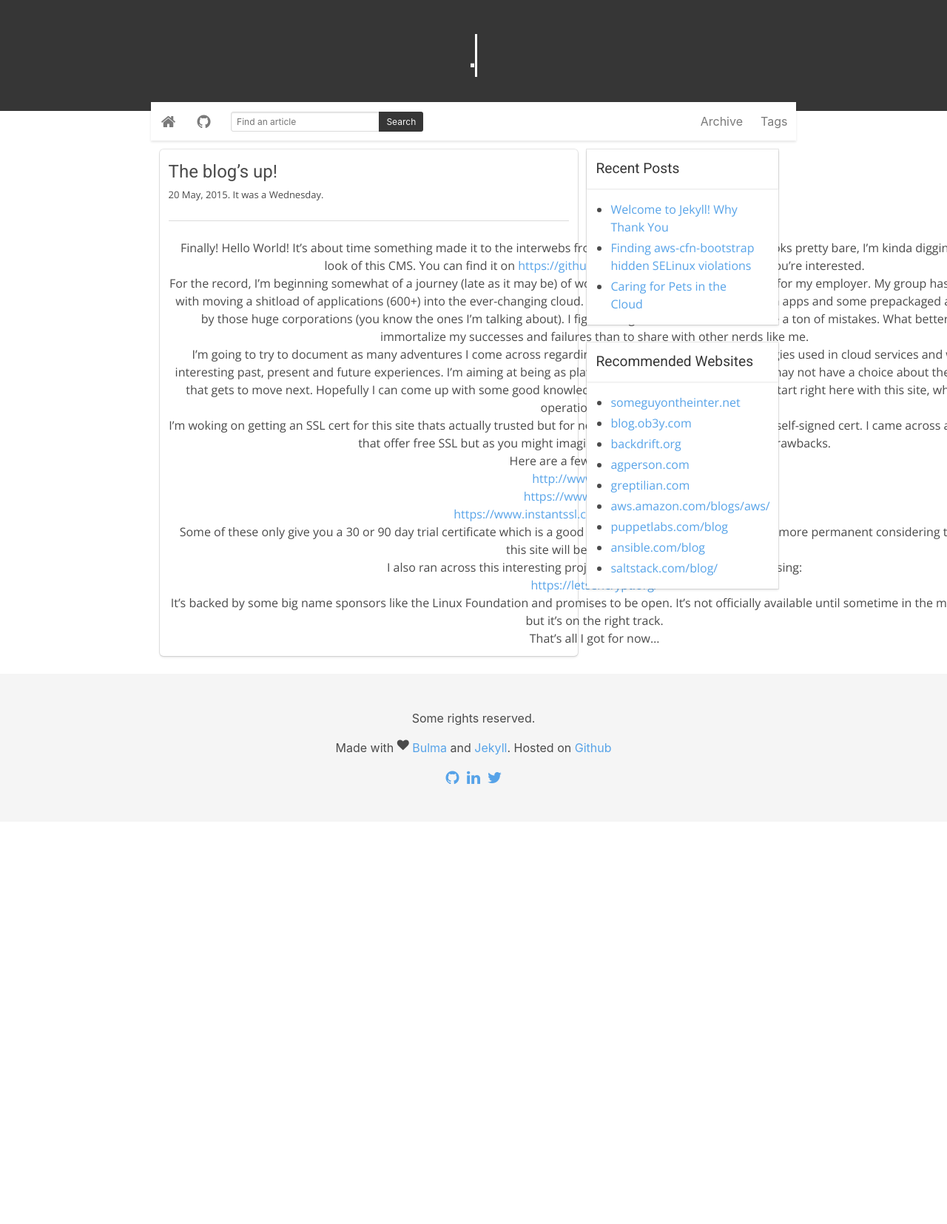
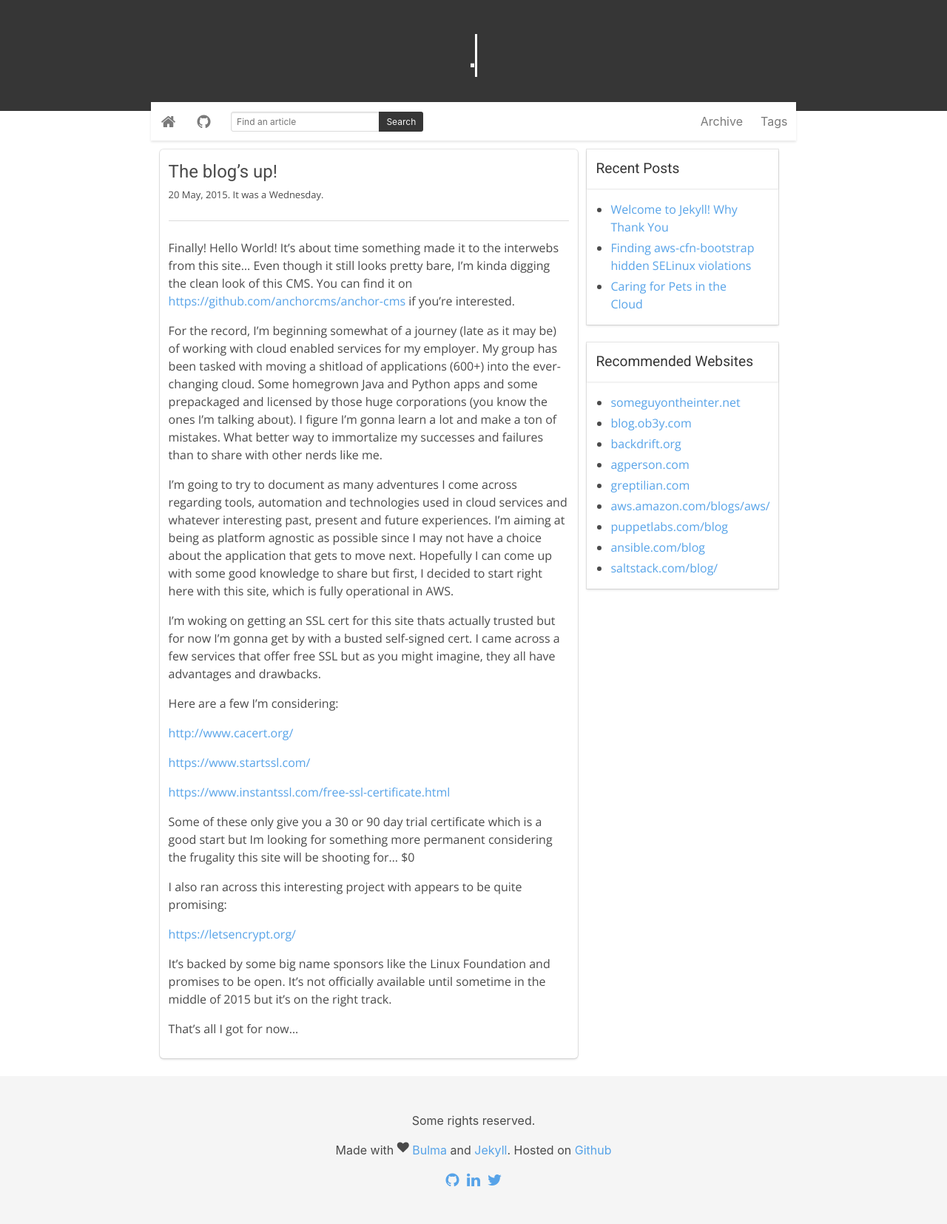
Before and after one commit to robruma/robruma.github.io, a Jekyll site: the page built from _posts/2015-05-20-the-blogs-up.md, in a window 1280 px wide. Shown: the whole page at 74% size. Built offline with Jekyll 4.4.1, drawn with Linux system fonts in a browser that asks for light colours; comment, search, counter and statistics services are not loaded; before the commit the page ends 1111 px from its top, so only the background shows below that.

Commit message:
Fix first post formatting

```diff
--- a/_posts/2015-05-20-the-blogs-up.md
+++ b/_posts/2015-05-20-the-blogs-up.md
@@ -9,56 +9,28 @@ permalink: /2015/05/20/the-blogs-up/
 categories:
   - newb
 ---
-<div class="container post-content">
-  <p>
-    Finally! Hello World! It&#8217;s about time something made it to the interwebs from this site&#8230; Even though it still looks pretty bare, I&#8217;m kinda digging the clean look of this CMS. You can find it on <a href="https://github.com/anchorcms/anchor-cms">https://github.com/anchorcms/anchor-cms</a> if you&#8217;re interested.
-  </p>
+Finally! Hello World! It&#8217;s about time something made it to the interwebs from this site&#8230; Even though it still looks pretty bare, I&#8217;m kinda digging the clean look of this CMS. You can find it on <a href="https://github.com/anchorcms/anchor-cms">https://github.com/anchorcms/anchor-cms</a> if you&#8217;re interested.
 
-  <p>
-    For the record, I&#8217;m beginning somewhat of a journey (late as it may be) of working with cloud enabled services for my employer. My group has been tasked with moving a shitload of applications (600+) into the ever-changing cloud. Some homegrown Java and Python apps and some prepackaged and licensed by those huge corporations (you know the ones I&#8217;m talking about). I figure I&#8217;m gonna learn a lot and make a ton of mistakes. What better way to immortalize my successes and failures than to share with other nerds like me.
-  </p>
+For the record, I&#8217;m beginning somewhat of a journey (late as it may be) of working with cloud enabled services for my employer. My group has been tasked with moving a shitload of applications (600+) into the ever-changing cloud. Some homegrown Java and Python apps and some prepackaged and licensed by those huge corporations (you know the ones I&#8217;m talking about). I figure I&#8217;m gonna learn a lot and make a ton of mistakes. What better way to immortalize my successes and failures than to share with other nerds like me.
 
-  <p>
-    I&#8217;m going to try to document as many adventures I come across regarding tools, automation and technologies used in cloud services and whatever interesting past, present and future experiences. I&#8217;m aiming at being as platform agnostic as possible since I may not have a choice about the application that gets to move next. Hopefully I can come up with some good knowledge to share but first, I decided to start right here with this site, which is fully operational in AWS.
-  </p>
+I&#8217;m going to try to document as many adventures I come across regarding tools, automation and technologies used in cloud services and whatever interesting past, present and future experiences. I&#8217;m aiming at being as platform agnostic as possible since I may not have a choice about the application that gets to move next. Hopefully I can come up with some good knowledge to share but first, I decided to start right here with this site, which is fully operational in AWS.
 
-  <p>
-    I&#8217;m woking on getting an SSL cert for this site thats actually trusted but for now I&#8217;m gonna get by with a busted self-signed cert. I came across a few services that offer free SSL but as you might imagine, they all have advantages and drawbacks.
-  </p>
+I&#8217;m woking on getting an SSL cert for this site thats actually trusted but for now I&#8217;m gonna get by with a busted self-signed cert. I came across a few services that offer free SSL but as you might imagine, they all have advantages and drawbacks.
 
-  <p>
-    Here are a few I&#8217;m considering:
-  </p>
+Here are a few I&#8217;m considering:
 
-  <ul>
-    <li>
-      <a href="http://www.cacert.org/">http://www.cacert.org/</a>
-    </li>
-    <li>
-      <a href="https://www.startssl.com/">https://www.startssl.com/</a>
-    </li>
-    <li>
-      <a href="https://www.instantssl.com/free-ssl-certificate.html">https://www.instantssl.com/free-ssl-certificate.html</a>
-    </li>
-  </ul>
+<a href="http://www.cacert.org/">http://www.cacert.org/</a>
 
-  <p>
-    Some of these only give you a 30 or 90 day trial certificate which is a good start but Im looking for something more permanent considering the frugality this site will be shooting for&#8230; $0
-  </p>
+<a href="https://www.startssl.com/">https://www.startssl.com/</a>
 
-  <p>
-    I also ran across this interesting project with appears to be quite promising:
-  </p>
+<a href="https://www.instantssl.com/free-ssl-certificate.html">https://www.instantssl.com/free-ssl-certificate.html</a>
 
-  <p>
-    <a href="https://letsencrypt.org/">https://letsencrypt.org/</a>
-  </p>
+Some of these only give you a 30 or 90 day trial certificate which is a good start but Im looking for something more permanent considering the frugality this site will be shooting for&#8230; $0
 
-  <p>
-    It&#8217;s backed by some big name sponsors like the Linux Foundation and promises to be open. It&#8217;s not officially available until sometime in the middle of 2015 but it&#8217;s on the right track.
-  </p>
+I also ran across this interesting project with appears to be quite promising:
 
-  <p>
-    That&#8217;s all I got for now&#8230;
-  </p>
-</div>
+<a href="https://letsencrypt.org/">https://letsencrypt.org/</a>
+
+It&#8217;s backed by some big name sponsors like the Linux Foundation and promises to be open. It&#8217;s not officially available until sometime in the middle of 2015 but it&#8217;s on the right track.
+
+That&#8217;s all I got for now&#8230;
```
